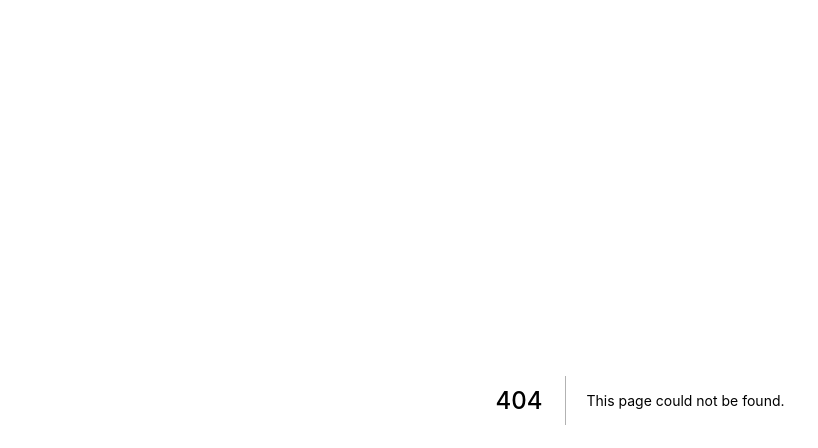
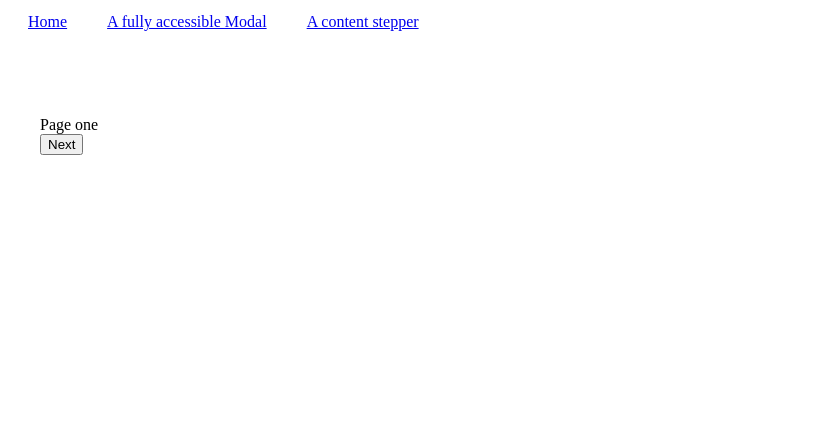
Before and after one commit to alexbuiltit/react-hooks, a Next.js app: page /stepper in a window 1280 px wide. Before the commit this address had no page. Shown: the top 448 px of the page, without its empty margins (0-818 px from the left). Built offline with nearby package versions, Linux system fonts and the light colour scheme.

Commit message:
Simple stepper

```diff
--- a/components/features/modal/ModalDialog.js
+++ b/components/features/modal/ModalDialog.js
@@ -8,7 +8,7 @@ const Dialog = styled.div`
   border: 1px solid #000;
   background-color: #fff;
   min-height: 100vh;
-  position: absolute;
+  position: fixed;
   top: 2rem;
   left: 50vw;
   transform: translateX(-50%);
--- /dev/null
+++ b/components/features/stepper/Stepper.js
@@ -0,0 +1,32 @@
+import React, { useState } from 'react';
+import PropTypes from 'prop-types';
+
+const Stepper = ({ children }) => {
+  const [activeItem, setActiveItem] = useState(0);
+  const totalSteps = children && children.length - 1;
+  const activeStep = children.map((child, idx) => {
+    if (idx === activeItem) return child;
+  });
+
+  return (
+    <div className="stepper">
+      {activeStep}
+      {activeItem > 0 && (
+        <button onClick={() => setActiveItem(activeItem - 1)}>Previous</button>
+      )}
+      {totalSteps > activeItem && (
+        <button onClick={() => setActiveItem(activeItem + 1)}>Next</button>
+      )}
+    </div>
+  );
+};
+
+Stepper.propTypes = {
+  uniqueId: PropTypes.string,
+};
+
+export const StepperItem = ({ children }) => {
+  return <div className="stepper__item">{children}</div>;
+};
+
+export default Stepper;
--- a/components/global/Header.js
+++ b/components/global/Header.js
@@ -32,6 +32,11 @@ const Header = () => (
             <a>A fully accessible Modal</a>
           </Link>
         </li>
+        <li>
+          <Link href="/stepper" prefetch={true}>
+            <a>A content stepper</a>
+          </Link>
+        </li>
       </ul>
     </MainNavigation>
   </div>
--- /dev/null
+++ b/pages/stepper.js
@@ -0,0 +1,17 @@
+import React from 'react';
+import Layout from '../components/global/Layout';
+import Stepper, { StepperItem } from '../components/features/stepper/Stepper';
+const Index = () => {
+  return (
+    <Layout>
+      <Stepper>
+        <StepperItem>Page one</StepperItem>
+        <StepperItem>Page two</StepperItem>
+        <StepperItem>Page three</StepperItem>
+        <StepperItem>Page four</StepperItem>
+      </Stepper>
+    </Layout>
+  );
+};
+
+export default Index;
```
